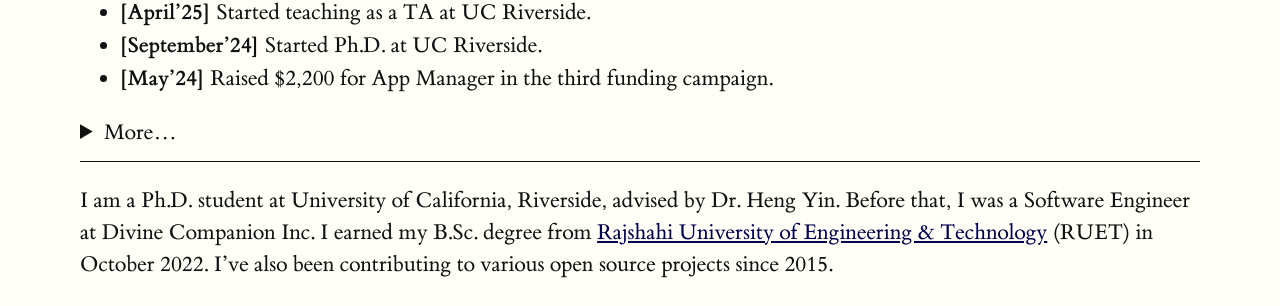
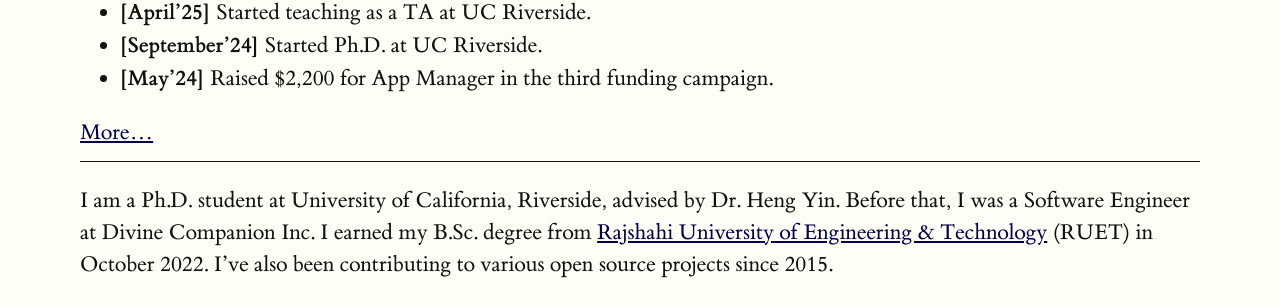
Before and after one commit to MuntashirAkon/muntashirakon.github.io, a Jekyll site: the page built from index.md, in a window 1280 px wide. Shown: the part 571-877 px from the top of the page. Built offline with Jekyll 4.4.1, drawn with Linux system fonts in a browser that asks for light colours.

Commit message:
Fix Recent News logic

```diff
--- a/index.md
+++ b/index.md
@@ -3,6 +3,7 @@ layout: base
 title: About
 ---
 
+<!-- BEGIN Header -->
 <header>
   {% if site.avatar %}
   <div class="logo-container">
@@ -31,13 +32,18 @@ Email: {% if site.work_email %}[{{ site.work_email }}](mailto:{{ site.work_email
 </header>
 
 ---
+<!-- END Header -->
 
-{% if site.conf.homepage.news %}
+
+<!-- BEGIN Recent News -->
+{% if site.conf.homepage.news and site.data.news.size > 0 %}
+{% assign show_more_as_page = site.conf.pages.news %}
 ## Recent News
 <ul>
 {% for item in site.data.news %}
-<li markdown="span"><b>[{{ item.year }}]</b> {{ item.news }}</li>
-  {% if forloop.index0 == 2 %}
+  {% if forloop.index0 == 3 %}
+  {% assign has_details = true %}
+  {% if show_more_as_page != true %}
 </ul>
 
 <details markdown="block">
@@ -45,20 +51,39 @@ Email: {% if site.work_email %}[{{ site.work_email }}](mailto:{{ site.work_email
 
 <ul>
   {% endif %}
+  {% endif %}
+  {% if has_details != true or show_more_as_page != true %}
+  <li markdown="span"><b>[{{ item.year }}]</b> {{ item.news }}</li>
+  {% endif %}
 {% endfor %}
 </ul>
 
+{% if has_details %}
+{% if show_more_as_page %}
+<div><a href="{{ "/news" | relative_url }}">More…</a></div>
+{% else %}
 </details>
+{% endif %}
+{% endif %}
 ---
 {% endif %}
+<!-- END Recent News -->
 
+
+<!-- BEGIN Intro -->
 {% if site.conf.homepage.intro %}{% include intro.md %}{% endif %}
+<!-- END Intro -->
 
+
+<!-- BEGIN Publications -->
 {% if site.conf.homepage.publications %}
 ## Publications
 {% include publications.html subheading="h3" %}
 {% endif %}
+<!-- END Publications -->
 
+
+<!-- BEGIN Projects -->
 {% if site.conf.homepage.projects %}
 ## Selected Projects
 {% assign sorted_projects = site.projects | sort: 'priority' %}
@@ -70,7 +95,10 @@ Email: {% if site.work_email %}[{{ site.work_email }}](mailto:{{ site.work_email
 {% endfor %}
 </ul>
 {% endif %}
+<!-- END Projects -->
 
+
+<!-- BEGIN Teaching -->
 {% if site.conf.homepage.teaching %}
 ## Teaching
 {% assign sorted_teaching = site.teaching | sort: 'date' | reverse %}
@@ -85,7 +113,10 @@ Email: {% if site.work_email %}[{{ site.work_email }}](mailto:{{ site.work_email
 {{ teaching.content }}
 {% endfor %}
 {% endif %}
+<!-- END Teaching -->
 
+
+<!-- BEGIN Honors and Awards -->
 {% if site.conf.homepage.awards %}
 ## Honors and Awards
 {% assign awards = site.data.awards %}
@@ -95,3 +126,4 @@ Email: {% if site.work_email %}[{{ site.work_email }}](mailto:{{ site.work_email
 {% endfor %}
 </ul>
 {% endif %}
+<!-- END Honors and Awards -->
```
